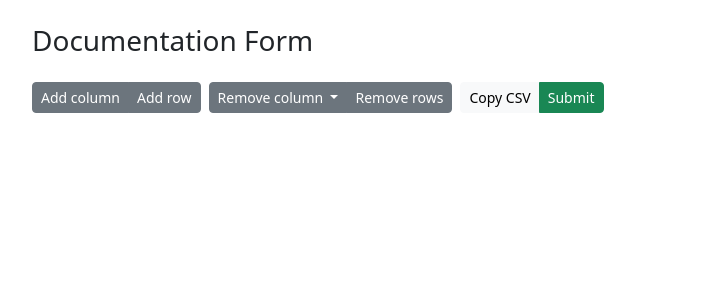
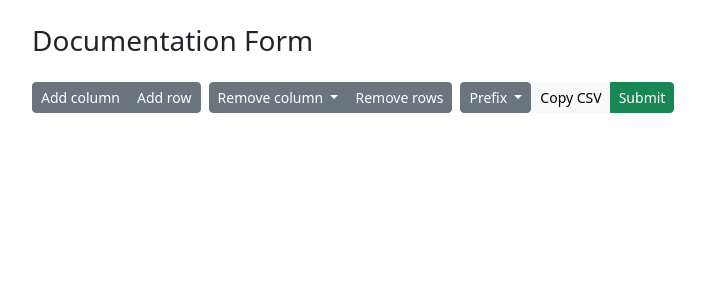
Before and after one commit to EMMC-ASBL/datadocweb, a Django app: page /edit-form/ in a window 1280 px wide. Shown: the part 56-356 px from the top of the page, without its empty margins (50-755 px from the left). Run offline with Django 5.2, Linux system fonts and the light colour scheme; some libraries are stand-ins or nearby versions.

Commit message:
Manage prefix in the edit form page.

```diff
--- a/datadoc/templates/datadoc/views/edit_form.html
+++ b/datadoc/templates/datadoc/views/edit_form.html
@@ -26,6 +26,23 @@
       </button>
     </div>
     <div class="btn-group btn-group-sm" role="group">
+      <div class="btn-group btn-group-sm" role="group">
+        <button id="btn-prefix" type="button"
+                class="btn btn-secondary dropdown-toggle"
+                data-bs-toggle="dropdown" aria-expanded="false">
+          Prefix
+        </button>
+        <ul class="dropdown-menu" id="prefix">
+          <li><h6 class="dropdown-header">New prefix</h6></li>
+          <li><a class="dropdown-item" href="javascript:onAddPrefix()">Add</a></li>
+          <li><h6 class="dropdown-header">Remove prefix</h6></li>
+          {% for item in prefix_list %}
+          <li><a class="dropdown-item" href="javascript:onRemovePrefix('{{ item.prefix }}')">{{ item.prefix }}: {{ item.iri }}</a></li>
+          {% endfor %}
+        </ul>
+      </div>
+    </div>
+    <div class="btn-group btn-group-sm" role="group">
       <button id="btn-copy" type="button" class="btn btn-light" onclick="copyCSV()">
         Copy CSV
       </button>
@@ -38,6 +55,35 @@
     <span id="warn-message">Message</span>
     <button type="button" class="btn-close" data-bs-dismiss="alert" aria-label="Close"></button>
   </div>
+  <div class="row" id="row-prefix" style="display: none;">
+    <hr class="mt-3">
+    <form class="row row-cols-lg-auto align-items-center">
+      <div class="col-12">
+        <label class="visually-hidden" for="inp-prefix">Prefix</label>
+        <div class="input-group input-group-sm">
+          <div class="input-group-text">Prefix</div>
+          <input type="text" class="form-control" id="inp-prefix" placeholder="Enter prefix">
+        </div>
+      </div>
+      <div class="col-12" style="padding-left: 0px;">
+        <label class="visually-hidden" for="inp-iri">IRI</label>
+        <div class="input-group input-group-sm">
+          <div class="input-group-text">IRI</div>
+          <input type="text" class="form-control" id="inp-iri" placeholder="Enter IRI">
+        </div>
+      </div>
+      <div class="col-12" style="padding-left: 0px;">
+        <button type="button" class="btn btn-light btn-sm" onclick="hidePrefix()">Cancel</button>
+        <button type="button" class="btn btn-primary btn-sm" onclick="addPrefix()">Add prefix</button>
+      </div>
+      <div id="prefix-alert" class="col-12" style="padding-left: 0px;">
+        <div id="prefix-alert-text" class="alert alert-danger" role="alert" style="padding-top: 4px; padding-bottom: 4px; margin-bottom: 0px" >
+
+        </div>
+      </div>
+    </form>
+    <hr class="mt-3">
+  </div>
   <table class="table table-bordered mt-2" id="dataTable">
     <thead></thead>
     <tbody></tbody>
@@ -47,6 +93,7 @@
 <script>
   var columns = [];
   var rows = [];
+  var prefix = [];
 
   function showWarning(message) {
     $('#warn-message').text(message);
@@ -187,5 +234,63 @@
       });
     }
   }
+
+  function onAddPrefix() {
+    $('#inp-prefix').val('');
+    $('#inp-iri').val('');
+    $('#prefix-alert').hide();
+    $('#row-prefix').show();
+  }
+
+  function addPrefix() {
+    let error = '';
+    let iri = $('#inp-iri').val();
+    if (!iri) {
+      error = 'Prefix IRI is empty!';
+    }
+    let name = $('#inp-prefix').val();
+    if (!name) {
+      error = 'Prefix name is empty!'
+    } else {
+      let found = prefix.find(x => x.prefix == name);
+      if (found) {
+        error = `Prefix "${name}" already exists!`;
+      }
+    }
+    if (error) {
+      $('#prefix-alert-text').text(error);
+      $('#prefix-alert').show();
+    } else {
+      $('#prefix-alert').hide();
+      let item = {
+        prefix: $('#inp-prefix').val(),
+        iri: $('#inp-iri').val()
+      };
+      prefix.push(item);
+      let href = `javascript:onRemovePrefix('${item.prefix}')`;
+      let label = `${item.prefix}: ${item.iri}`;
+      $('#prefix').append(`<li><a class="dropdown-item" href="${href}">${label}</a></li>`);
+      $('#row-prefix').hide();
+    }
+  }
+
+  function hidePrefix() {
+    $('#row-prefix').hide();
+  }
+
+  function onRemovePrefix(name) {
+    prefix = prefix.filter(x => x.prefix != name);
+    let menu = '';
+    menu += '<li><h6 class="dropdown-header">New prefix</h6></li>';
+    menu += '<li><a class="dropdown-item" href="javascript:onAddPrefix()">Add</a></li>';
+    menu += '<li><h6 class="dropdown-header">Remove prefix</h6></li>';
+    prefix.forEach(item => {
+      let href = `javascript:onRemovePrefix('${item.prefix}')`;
+      let label = `${item.prefix}: ${item.iri}`;
+      menu += `<li><a class="dropdown-item" href="${href}">${label}</a></li>`;
+    });
+    $('#prefix').empty().append(menu);
+  }
+
 </script>
 {% endblock %}
```
